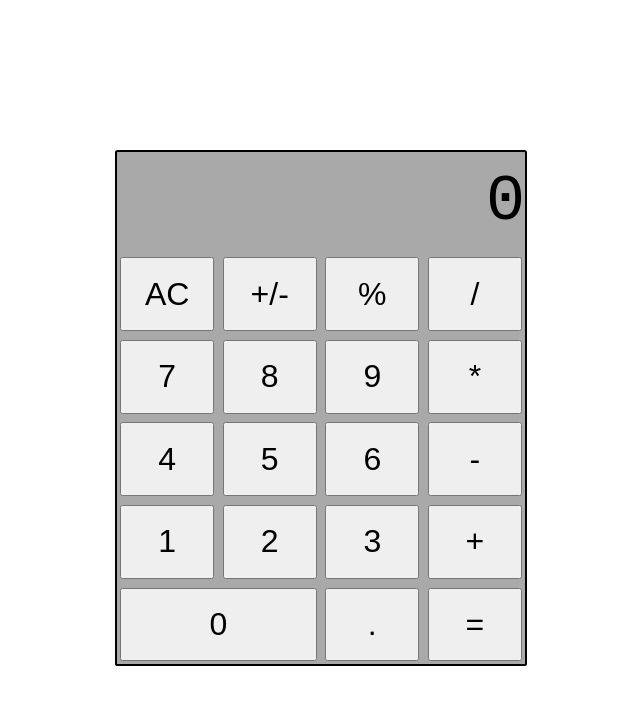
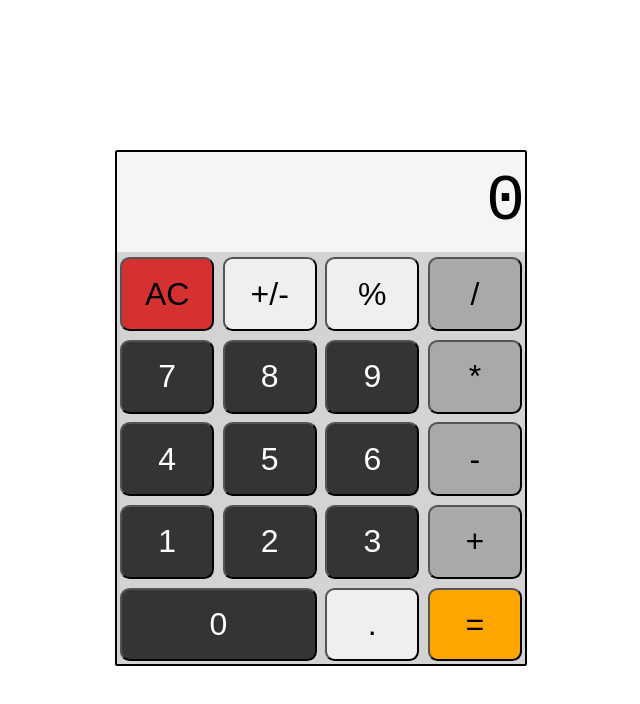
Before and after one commit to DeltaV09/calculator, a plain HTML site: page index.html in a window 1280 px wide. Shown: the whole page, without its empty margins (319-959 px from the left). Drawn offline with Linux system fonts and the light colour scheme.

Commit message:
Add additional styling

```diff
--- a/style.css
+++ b/style.css
@@ -9,7 +9,7 @@ body {
 }
 
 #calculator {
-    background-color: darkgray;
+    background-color: lightgray;
     border: 0.2em solid black;
     border-radius: 0.2em;
     display: grid;
@@ -27,13 +27,32 @@ body {
     font-size: 5em;
     font-weight: 500;
     overflow: hidden;
+    background-color: whitesmoke;
 }
 
 button {
     font-size: 2em;
     margin: 0.1em;
+    border-radius: 0.3em;
 }
 
 #zero {
     grid-column: span 2;
 }
+
+.operator {
+    background-color: darkgray;
+}
+
+.clear {
+    background-color: rgb(214, 49, 49);
+}
+
+.operand {
+    background-color: rgb(52, 52, 52);
+    color: white;
+}
+
+.equals {
+    background-color: orange;
+}
```
